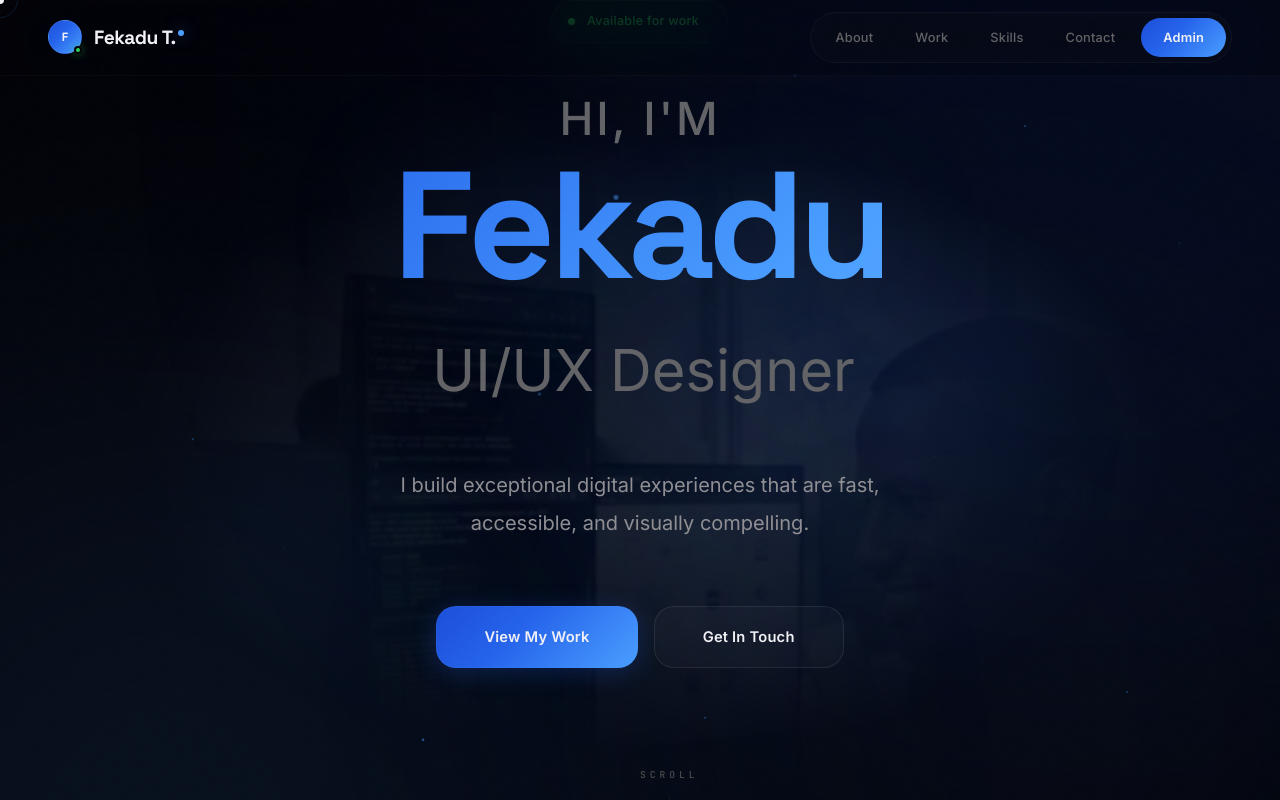
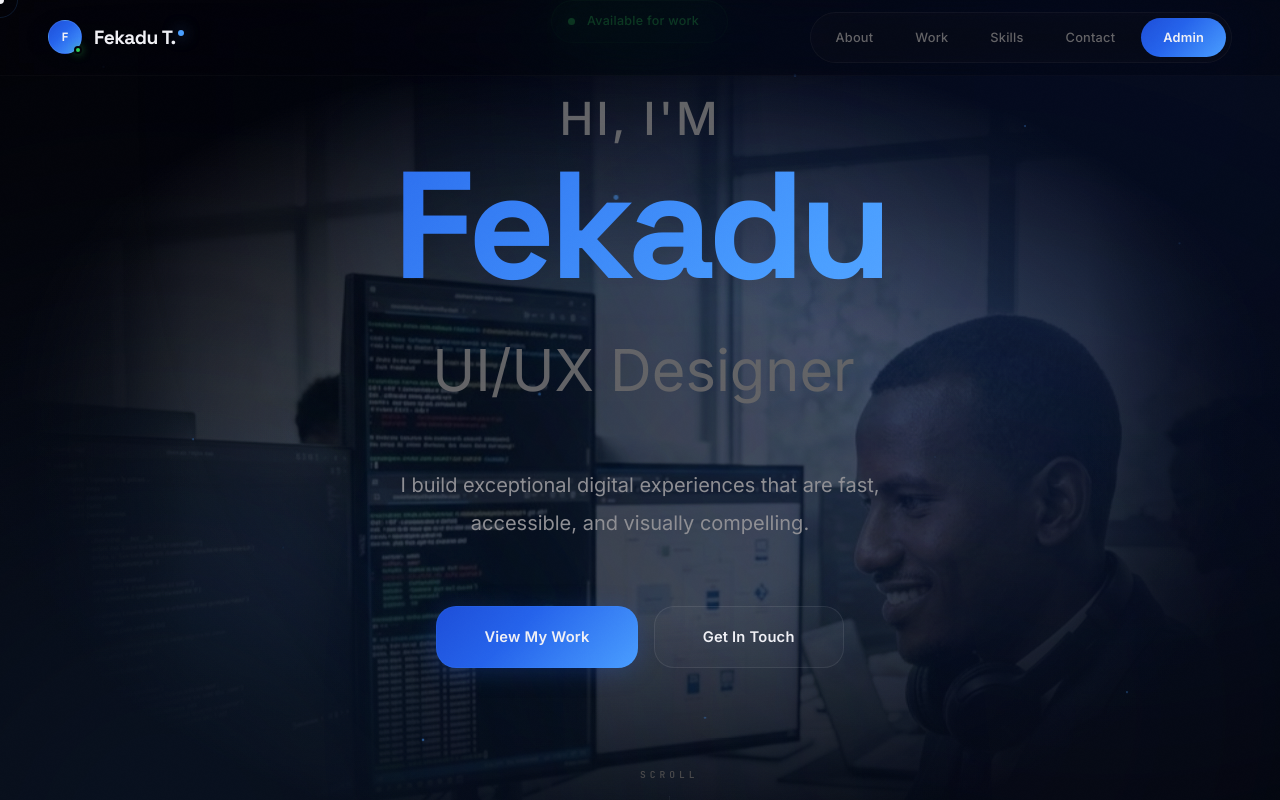
Before and after one commit to Fekadu598/my-portifolio, a React (Create React App) app in the folder frontend/: page / in a window 1280 px wide. Shown: the top 800 px of the page. Built offline with nearby package versions, Linux system fonts and the light colour scheme; no server answers.

Commit message:
hero photo more visible - 25% opacity, lighter vignette

```diff
--- a/frontend/src/App.css
+++ b/frontend/src/App.css
@@ -278,17 +278,17 @@ img { display: block; max-width: 100%; }
 }
 .hero-photo-bg img {
   width: 100%; height: 100%; object-fit: cover; object-position: center top;
-  opacity: 0.08; filter: grayscale(0.6) blur(1px);
+  opacity: 0.25; filter: grayscale(0.3) blur(0.5px);
   transform: scale(1.05);
   animation: heroPhotoIn 2s var(--ease-luxury) forwards;
 }
-@keyframes heroPhotoIn { from { opacity: 0; transform: scale(1.15); } to { opacity: 0.08; transform: scale(1.05); } }
+@keyframes heroPhotoIn { from { opacity: 0; transform: scale(1.15); } to { opacity: 0.25; transform: scale(1.05); } }
 .hero-photo-overlay {
   position: absolute; inset: 0; z-index: 0;
   background:
-    radial-gradient(ellipse 60% 50% at 50% 50%, transparent 20%, var(--black) 70%),
-    linear-gradient(180deg, var(--black) 0%, transparent 15%, transparent 85%, var(--black) 100%),
-    linear-gradient(90deg, var(--black) 0%, transparent 20%, transparent 80%, var(--black) 100%);
+    radial-gradient(ellipse 70% 60% at 50% 50%, transparent 30%, var(--black) 75%),
+    linear-gradient(180deg, var(--black) 0%, transparent 10%, transparent 90%, var(--black) 100%),
+    linear-gradient(90deg, var(--black) 0%, transparent 15%, transparent 85%, var(--black) 100%);
   pointer-events: none;
 }
 .hero-bg { position: absolute; inset: 0; overflow: hidden; }
```
